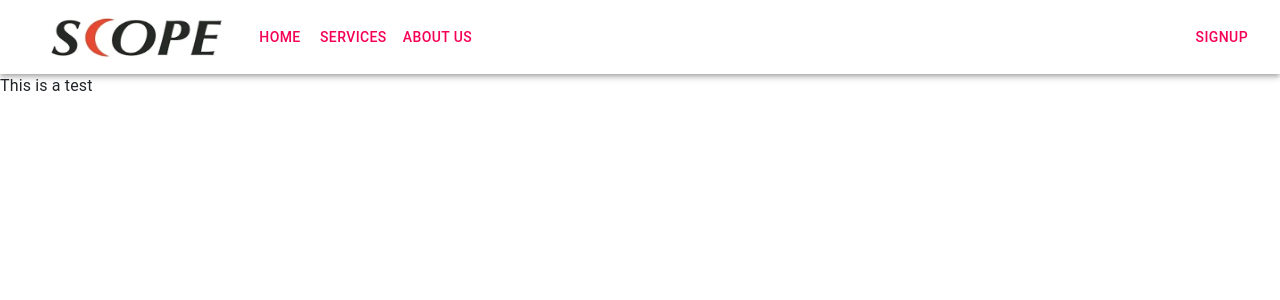
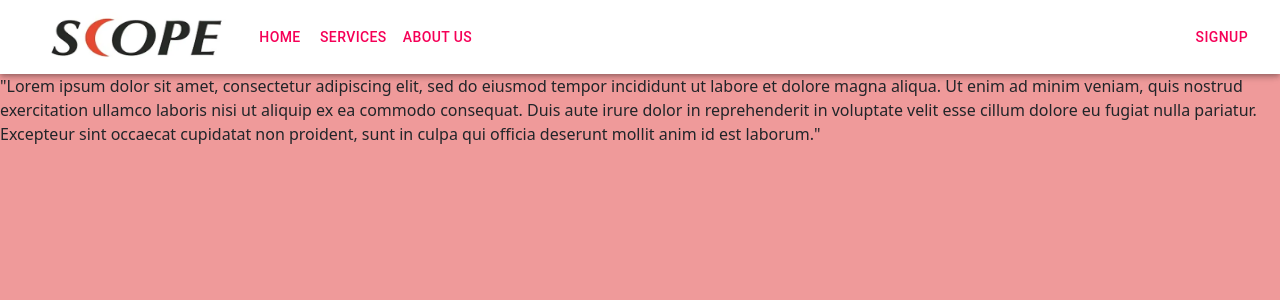
Before and after one commit to Jackyw121/calgary-scope, a React (Create React App) app: page / in a window 1280 px wide. Shown: the top 300 px of the page. Built offline with nearby package versions, Linux system fonts and the light colour scheme.

Commit message:
created mui theme
made a quick theme and background color for scope, this is to be changed later to a gradient

```diff
--- a/src/Components/Navbar.js
+++ b/src/Components/Navbar.js
@@ -53,7 +53,7 @@ const Navbar = () => {
   };
 
   return (
-    <AppBar position="static" color="danger">
+    <AppBar position="sticky" color="danger">
       <Toolbar>
       <IconButton>
         <img src={require("./Assets/scopeLogo.webp")} alt="Calgary Scope Logo" style={{width: 200, height: 50 }}/>
--- a/src/Pages/Home/HomePage.js
+++ b/src/Pages/Home/HomePage.js
@@ -1,12 +1,31 @@
 import React from 'react';
-import { Box } from '@material-ui/core';
+import Box from '@mui/material/Box';
 import Typography from '@material-ui/core/Typography';
+import { createTheme, ThemeProvider, styled } from '@mui/material/styles';
+import { red, orange } from '@mui/material/colors';
+import Checkbox from '@mui/material/Checkbox';
+
+const CustomCheckbox = styled(Checkbox)(({ theme }) => ({
+    color: theme.status.danger,
+    '&.Mui-checked': {
+      color: theme.status.danger,
+    },
+  }));
+
+  const theme = createTheme({
+    status: {
+      danger: red[200],
+    },
+  });
 
 function HomePage (){
-    return <Box sx={{ color: 'error.main' }}>
-    <Typography>This is a test</Typography>
-    </Box>
-
+    return (
+        <ThemeProvider theme={theme}>
+        <Box backgroundColor={theme.status.danger} height={1000}>
+        "Lorem ipsum dolor sit amet, consectetur adipiscing elit, sed do eiusmod tempor incididunt ut labore et dolore magna aliqua. Ut enim ad minim veniam, quis nostrud exercitation ullamco laboris nisi ut aliquip ex ea commodo consequat. Duis aute irure dolor in reprehenderit in voluptate velit esse cillum dolore eu fugiat nulla pariatur. Excepteur sint occaecat cupidatat non proident, sunt in culpa qui officia deserunt mollit anim id est laborum."
+        </Box>
+      </ThemeProvider>
+    )
 }
 
 export default HomePage;
```
